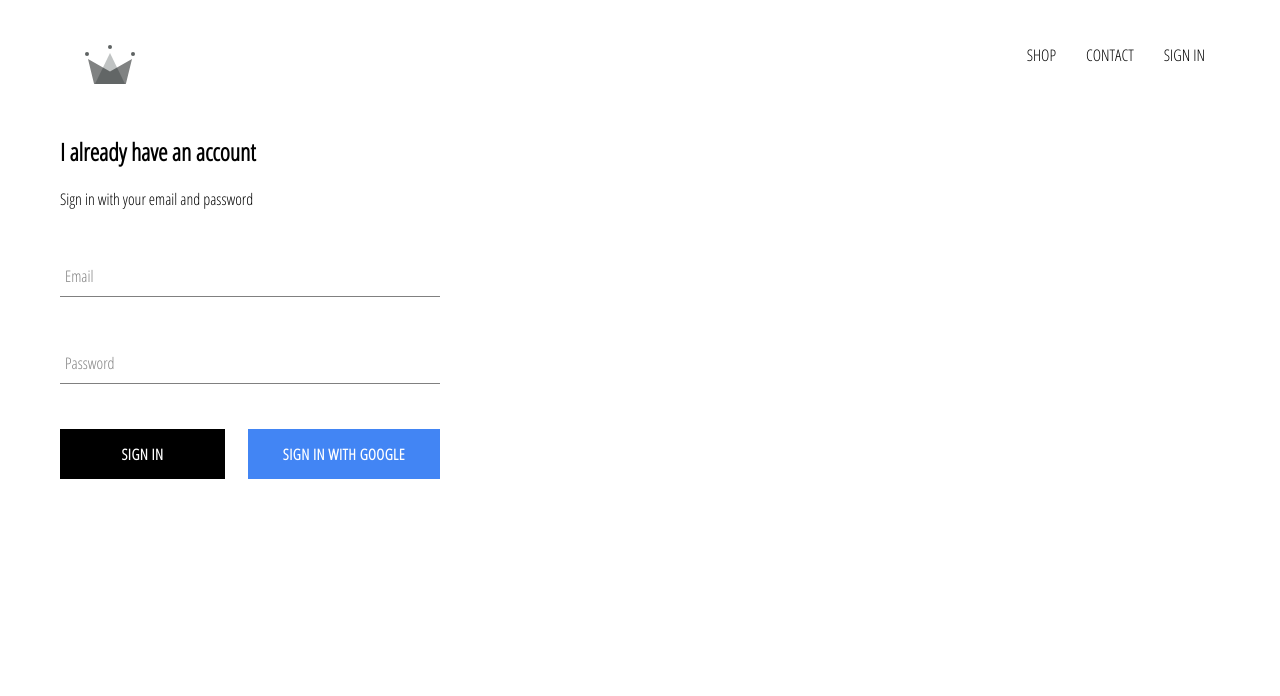
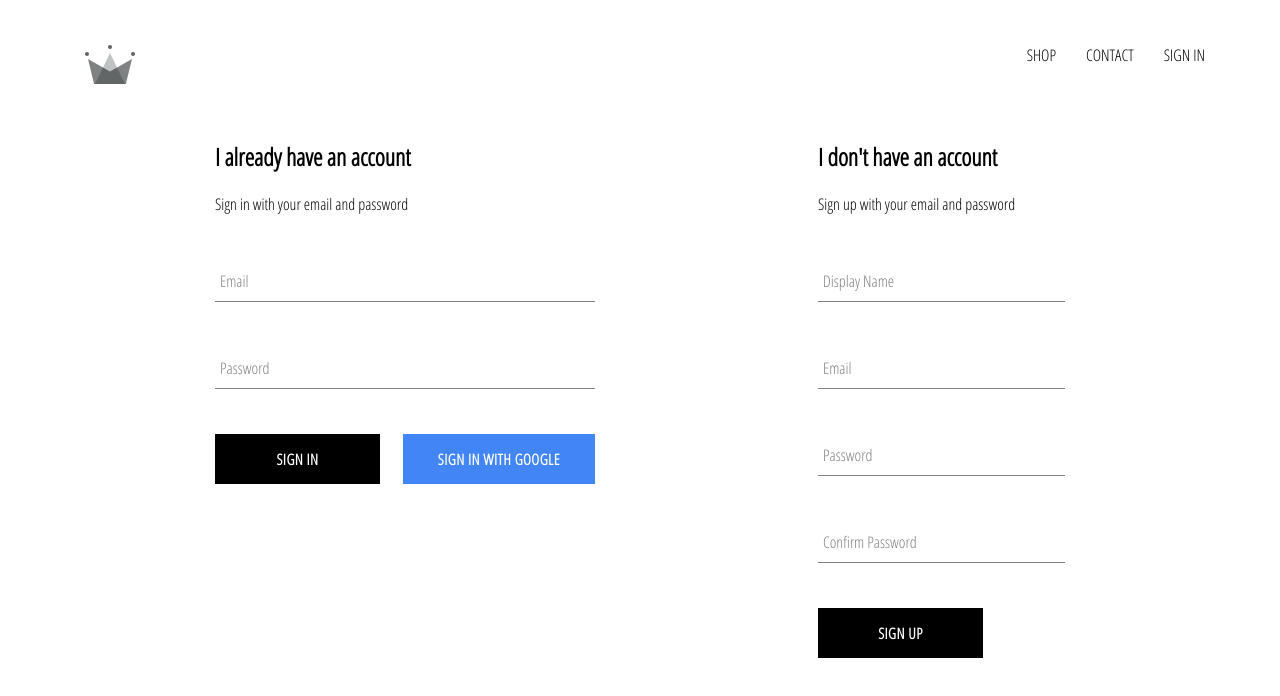
Before and after one commit to zuragogoladze/e-clothing, a React (Create React App) app: page /sign in a window 1280 px wide. Shown: the top 696 px of the page. Built offline with nearby package versions, Linux system fonts and the light colour scheme; no server answers.

Commit message:
Added sign up with email and password

```diff
--- a/src/App.js
+++ b/src/App.js
@@ -6,7 +6,7 @@
 import HomePage from './pages/homepage/homepage.component';
 import ShopPage from './pages/shop/shop.component';
 import SignPage from './pages/sign/sign.component';
-import { auth } from './firebase/firebase.utils';
+import { auth, createUserProfileDocument } from './firebase/firebase.utils';
 
 class App extends React.Component {
 	constructor() {
@@ -20,10 +20,23 @@
 	unsubscribeFromAuth = null;
 
 	componentDidMount() {
-		this.unsubscribeFromAuth = auth.onAuthStateChanged((user) => {
-			this.setState({ currentUser: user });
+		this.unsubscribeFromAuth = auth.onAuthStateChanged(async (userAuth) => {
+			if (userAuth) {
+				const userRef = await createUserProfileDocument(userAuth);
 
-			console.log(user);
+				userRef.onSnapshot((snapshot) => {
+					this.setState({
+						currentUser: {
+							id: snapshot.id,
+							...snapshot.data()
+						}
+					});
+				});
+
+				console.log(this.state);
+			} else {
+				this.setState({ currentUser: userAuth });
+			}
 		});
 	}
 
--- /dev/null
+++ b/src/components/sign-up/sign-up.component.jsx
@@ -0,0 +1,95 @@
+import React from 'react';
+
+import FormInput from '../form-input/form-input.component';
+import CustomButton from '../custom-button/custom-button.component';
+
+import { auth, createUserProfileDocument } from '../../firebase/firebase.utils';
+
+import './sign-up.styles.scss';
+
+class SignUp extends React.Component {
+	constructor() {
+		super();
+
+		this.state = {
+			displayName: '',
+			email: '',
+			password: '',
+			confirmPassword: ''
+		};
+	}
+
+	handleSubmit = async (event) => {
+		event.preventDefault();
+
+		const { displayName, email, password, confirmPassword } = this.state;
+
+		if (password !== confirmPassword) {
+			alert("passwords don't match");
+			return;
+		}
+
+		try {
+			const { user } = await auth.createUserWithEmailAndPassword(email, password);
+
+			await createUserProfileDocument(user, { displayName });
+
+			this.setState({
+				displayName: '',
+				email: '',
+				password: '',
+				confirmPassword: ''
+			});
+		} catch (error) {
+			console.error(error);
+		}
+	};
+
+	handleChange = (event) => {
+		const { name, value } = event.target;
+
+		this.setState({ [name]: value });
+	};
+
+	render() {
+		const { displayName, email, password, confirmPassword } = this.state;
+
+		return (
+			<div className='signUp'>
+				<h2 className='title'>I don't have an account</h2>
+				<span>Sign up with your email and password</span>
+
+				<form className='sign-up-form' onSubmit={this.handleSubmit}>
+					<FormInput
+						type='text'
+						name='displayName'
+						value={displayName}
+						onChange={this.handleChange}
+						label='Display Name'
+						required
+					/>
+					<FormInput type='email' name='email' value={email} onChange={this.handleChange} label='Email' required />
+					<FormInput
+						type='password'
+						name='password'
+						value={password}
+						onChange={this.handleChange}
+						label='Password'
+						required
+					/>
+					<FormInput
+						type='password'
+						name='confirmPassword'
+						value={confirmPassword}
+						onChange={this.handleChange}
+						label='Confirm Password'
+						required
+					/>
+					<CustomButton type='submit'>SIGN UP</CustomButton>
+				</form>
+			</div>
+		);
+	}
+}
+
+export default SignUp;
--- /dev/null
+++ b/src/components/sign-up/sign-up.styles.scss
@@ -0,0 +1,9 @@
+.sign-up {
+	display: flex;
+	flex-direction: column;
+	width: 380px;
+
+	.title {
+		margin: 10px 0;
+	}
+}
--- a/src/firebase/firebase.utils.js
+++ b/src/firebase/firebase.utils.js
@@ -12,6 +12,31 @@
 	measurementId: 'G-S7EQ2NGDTZ'
 };
 
+export const createUserProfileDocument = async (userAuth, additionalData) => {
+	if (!userAuth) return;
+
+	const userRef = firestore.doc(`users/${userAuth.uid}`);
+	const snapshot = await userRef.get();
+
+	if (!snapshot.exists) {
+		const { displayName, email } = userAuth;
+		const createdAt = new Date();
+
+		try {
+			userRef.set({
+				displayName,
+				email,
+				createdAt,
+				...additionalData
+			});
+		} catch (error) {
+			console.log('error creating user', error.message);
+		}
+	}
+
+	return userRef;
+};
+
 firebase.initializeApp(config);
 
 export const auth = firebase.auth();
--- a/src/pages/sign/sign.component.jsx
+++ b/src/pages/sign/sign.component.jsx
@@ -1,9 +1,15 @@
 import React from 'react';
 
 import SignIn from '../../components/sign-in/sign-in.component';
+import SignUp from '../../components/sign-up/sign-up.component';
 
 import './sign.styles.scss';
 
-const SignPage = () => <SignIn />;
+const SignPage = () => (
+	<div className='sign'>
+		<SignIn />
+		<SignUp />
+	</div>
+);
 
 export default SignPage;
--- a/src/pages/sign/sign.styles.scss
+++ b/src/pages/sign/sign.styles.scss
@@ -0,0 +1,6 @@
+.sign {
+	width: 850px;
+	display: flex;
+	justify-content: space-between;
+	margin: 30px auto;
+}
```
